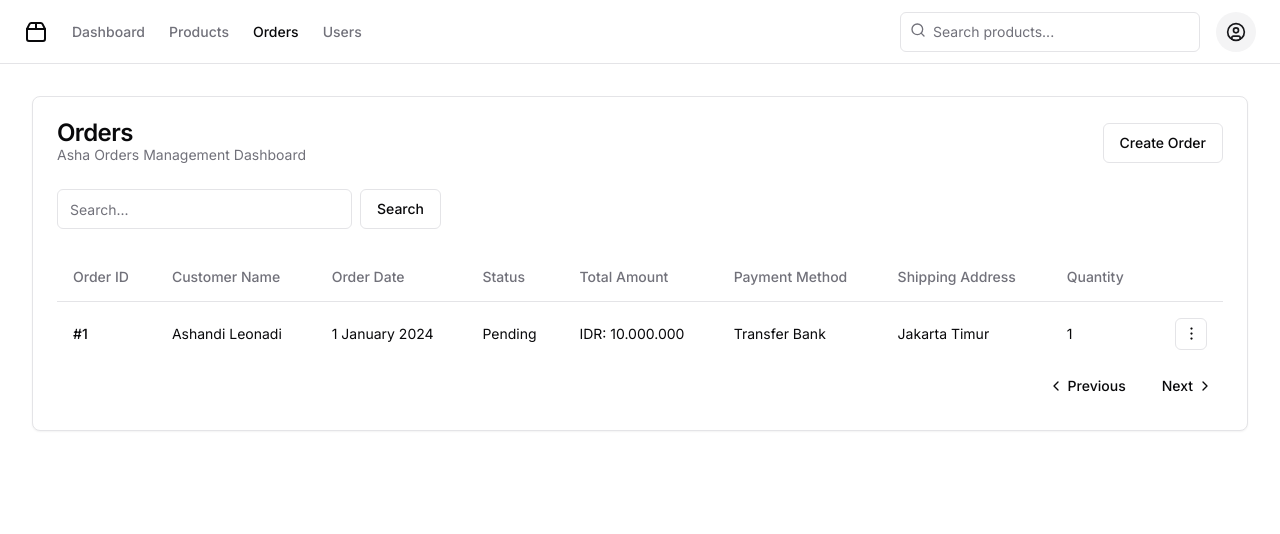
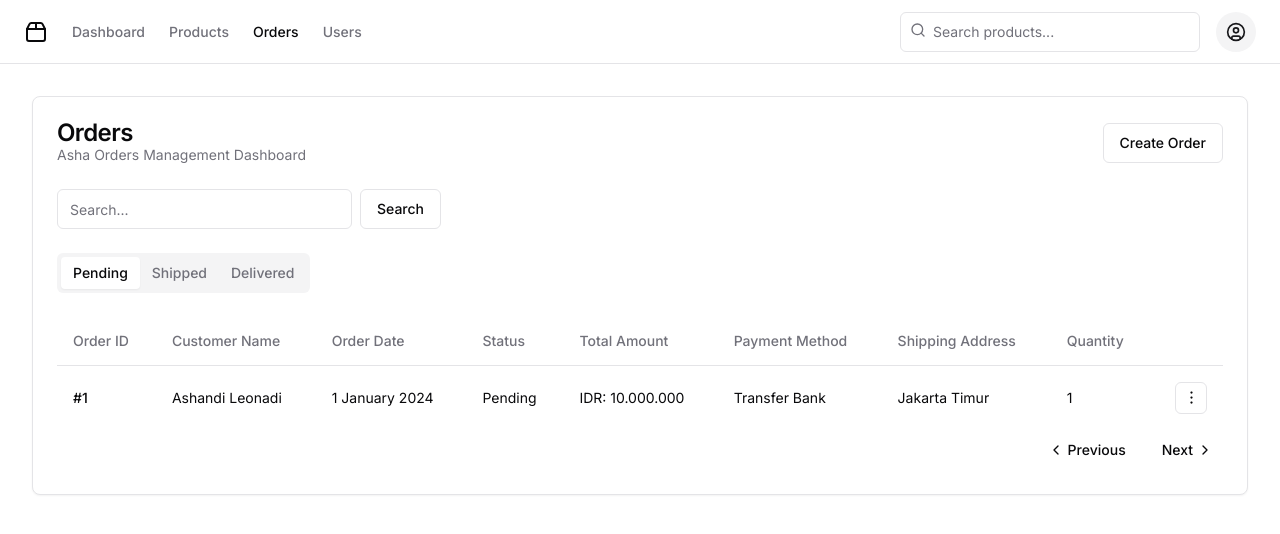
Before and after one commit to ashandileo/Asha-ShopEase, a Next.js app: page /orders in a window 1280 px wide. Shown: the top 534 px of the page. Built offline with nearby package versions, Linux system fonts and the light colour scheme.

Commit message:
feat: add tabs filter

```diff
--- a/package.json
+++ b/package.json
@@ -17,6 +17,7 @@
     "@radix-ui/react-popover": "^1.1.1",
     "@radix-ui/react-select": "^2.1.1",
     "@radix-ui/react-slot": "^1.1.0",
+    "@radix-ui/react-tabs": "^1.1.0",
     "class-variance-authority": "^0.7.0",
     "clsx": "^2.1.1",
     "date-fns": "^3.6.0",
--- a/src/components/sections/orders/OrdersTable.tsx
+++ b/src/components/sections/orders/OrdersTable.tsx
@@ -24,6 +24,8 @@
   DropdownMenuTrigger,
 } from "@/components/ui/dropdown-menu";
 
+import { Tabs, TabsContent, TabsList, TabsTrigger } from "@/components/ui/tabs";
+
 import { DotsVerticalIcon } from "@radix-ui/react-icons";
 import { Button } from "@/components/ui/button";
 import { Input } from "@/components/ui/input";
@@ -37,6 +39,14 @@
         <Input type="text" placeholder="Search..." />
         <Button variant="outline">Search</Button>
       </div>
+
+      <Tabs defaultValue="pending" className="w-[400px] mb-[24px]">
+        <TabsList>
+          <TabsTrigger value="pending">Pending</TabsTrigger>
+          <TabsTrigger value="shipped">Shipped</TabsTrigger>
+          <TabsTrigger value="delivered">Delivered</TabsTrigger>
+        </TabsList>
+      </Tabs>
 
       <Table>
         <TableHeader>
--- /dev/null
+++ b/src/components/ui/tabs.tsx
@@ -0,0 +1,55 @@
+"use client"
+
+import * as React from "react"
+import * as TabsPrimitive from "@radix-ui/react-tabs"
+
+import { cn } from "@/lib/utils"
+
+const Tabs = TabsPrimitive.Root
+
+const TabsList = React.forwardRef<
+  React.ElementRef<typeof TabsPrimitive.List>,
+  React.ComponentPropsWithoutRef<typeof TabsPrimitive.List>
+>(({ className, ...props }, ref) => (
+  <TabsPrimitive.List
+    ref={ref}
+    className={cn(
+      "inline-flex h-10 items-center justify-center rounded-md bg-muted p-1 text-muted-foreground",
+      className
+    )}
+    {...props}
+  />
+))
+TabsList.displayName = TabsPrimitive.List.displayName
+
+const TabsTrigger = React.forwardRef<
+  React.ElementRef<typeof TabsPrimitive.Trigger>,
+  React.ComponentPropsWithoutRef<typeof TabsPrimitive.Trigger>
+>(({ className, ...props }, ref) => (
+  <TabsPrimitive.Trigger
+    ref={ref}
+    className={cn(
+      "inline-flex items-center justify-center whitespace-nowrap rounded-sm px-3 py-1.5 text-sm font-medium ring-offset-background transition-all focus-visible:outline-none focus-visible:ring-2 focus-visible:ring-ring focus-visible:ring-offset-2 disabled:pointer-events-none disabled:opacity-50 data-[state=active]:bg-background data-[state=active]:text-foreground data-[state=active]:shadow-sm",
+      className
+    )}
+    {...props}
+  />
+))
+TabsTrigger.displayName = TabsPrimitive.Trigger.displayName
+
+const TabsContent = React.forwardRef<
+  React.ElementRef<typeof TabsPrimitive.Content>,
+  React.ComponentPropsWithoutRef<typeof TabsPrimitive.Content>
+>(({ className, ...props }, ref) => (
+  <TabsPrimitive.Content
+    ref={ref}
+    className={cn(
+      "mt-2 ring-offset-background focus-visible:outline-none focus-visible:ring-2 focus-visible:ring-ring focus-visible:ring-offset-2",
+      className
+    )}
+    {...props}
+  />
+))
+TabsContent.displayName = TabsPrimitive.Content.displayName
+
+export { Tabs, TabsList, TabsTrigger, TabsContent }
```
Also changed, not shown: 1 other file (tests, documents, lock files or other folders).
